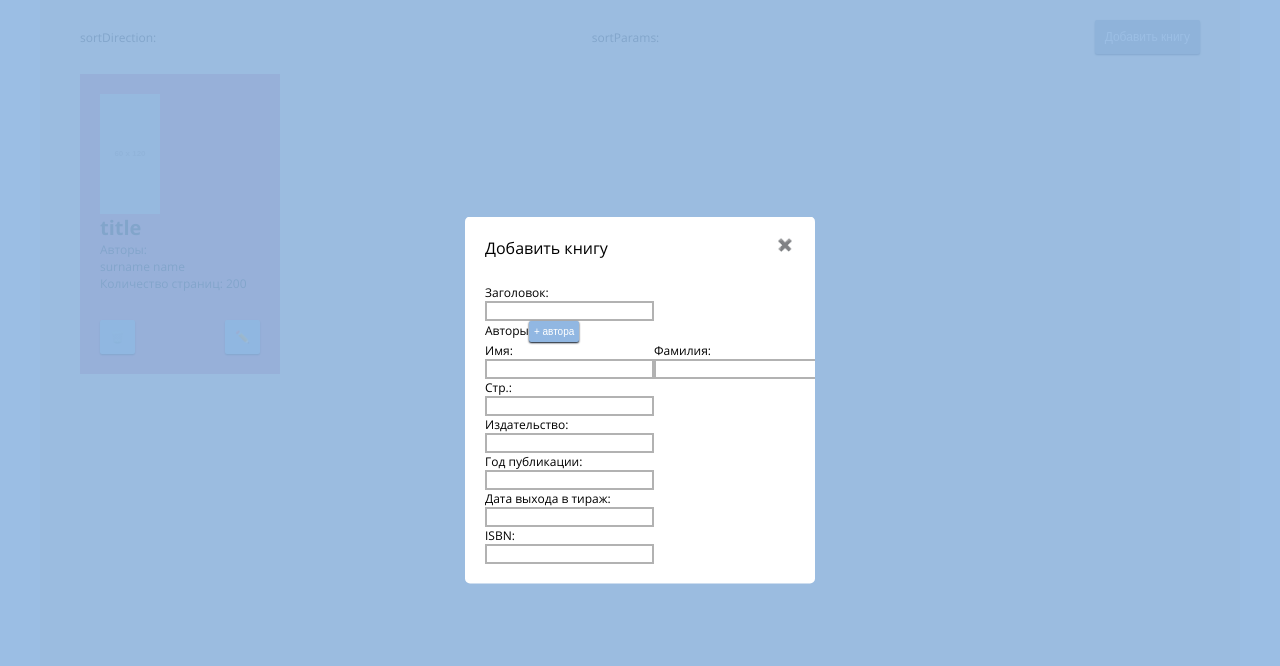
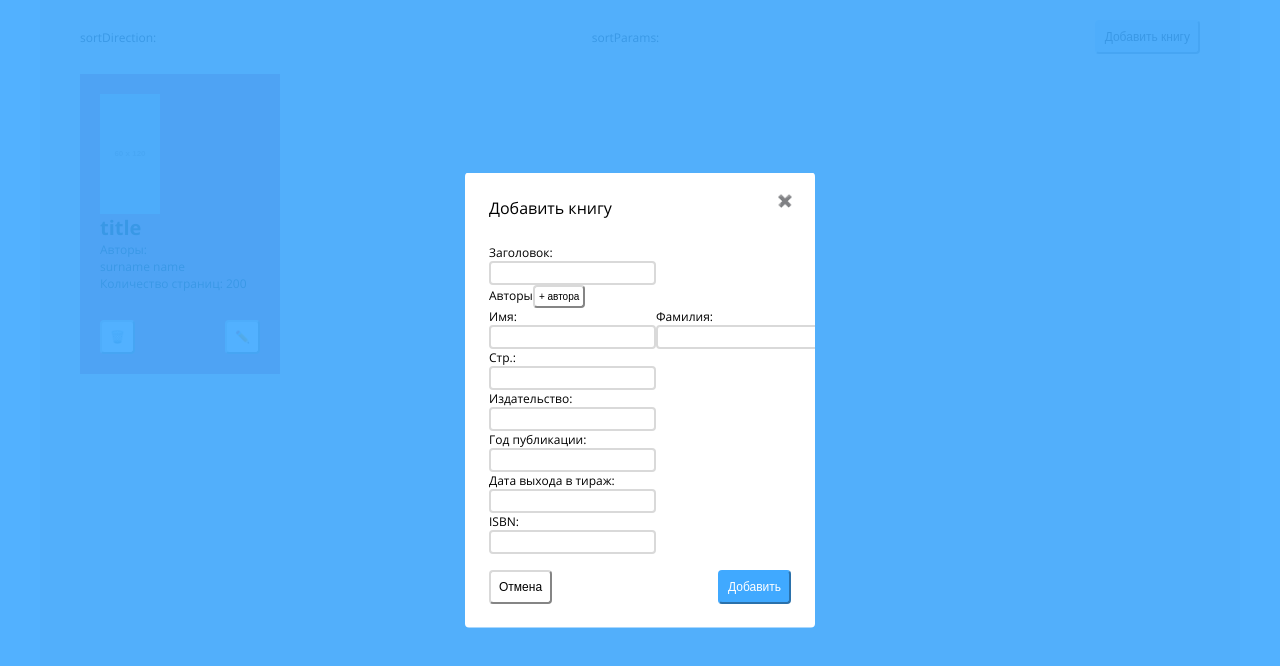
Before and after one commit to JulieSemenova/books_editor, a React (Create React App) app: page / in a window 1280 px wide. Both pictures are taken after a click on the button "Добавить книгу". Shown: the top 666 px of the page. Built offline with nearby package versions, Linux system fonts and the light colour scheme.

Commit message:
💄 improvement styles for button, input

```diff
--- a/src/components/AddBookForm/AddBookForm.scss
+++ b/src/components/AddBookForm/AddBookForm.scss
@@ -8,4 +8,11 @@
       align-items: flex-end;
     }
   }
+
+  &_buttons {
+    display: flex;
+    justify-content: space-between;
+    align-items: center;
+    margin-top: $d_normal;
+  }
 }
--- a/src/components/AddBookForm/AddBookForm.tsx
+++ b/src/components/AddBookForm/AddBookForm.tsx
@@ -35,7 +35,9 @@ class AddBookForm extends Component<{}, State> {
     this.setState({ ...this.state, authors: authorsNew });
   };
 
-  private addAuthor = () => {
+  private addAuthor = (e: any) => {
+    e.preventDefault();
+
     const author = {
       name: '',
       surname: '',
@@ -47,7 +49,8 @@ class AddBookForm extends Component<{}, State> {
     });
   };
 
-  private removeAuthor = (deletedIndex: number) => {
+  private removeAuthor = (e: any, deletedIndex: number) => {
+    e.preventDefault();
     const newAuthorList = this.state.authors.filter(
       (author: Author, index: number) => index !== deletedIndex,
     );
@@ -62,7 +65,7 @@ class AddBookForm extends Component<{}, State> {
     const { title, authors, pages, publisher, publicationYear, editionDate, ISBN } = this.state;
 
     return (
-      <div>
+      <form>
         <Input
           label="Заголовок"
           name="title"
@@ -75,7 +78,7 @@ class AddBookForm extends Component<{}, State> {
         <div>
           <div>
             Авторы
-            <Button title="+ автора" size="small" onClick={this.addAuthor} />
+            <Button title="+ автора" size="small" onClick={(e: any) => this.addAuthor(e)} />
           </div>
           {authors.map((author: Author, index: number) => {
             return (
@@ -99,7 +102,7 @@ class AddBookForm extends Component<{}, State> {
                   onChange={this.handleChangeAuthor('surname', index)}
                 />
                 {authors.length !== 1 && (
-                  <Button title="🗑️" size="small" onClick={() => this.removeAuthor(index)} />
+                  <Button title="✖️" size="small" onClick={e => this.removeAuthor(e, index)} />
                 )}
               </div>
             );
@@ -147,7 +150,11 @@ class AddBookForm extends Component<{}, State> {
           validateFormat={fullYearValudate}
           onChange={this.handleChange('ISBN')}
         />
-      </div>
+        <div className="form_buttons">
+          <Button title="Отмена" onClick={(e: any) => e.preventDefault()} />
+          <Button title="Добавить" type="primary" onClick={(e: any) => e.preventDefault()} />
+        </div>
+      </form>
     );
   }
 }
--- a/src/components/Button/Button.scss
+++ b/src/components/Button/Button.scss
@@ -4,17 +4,14 @@
   padding: $d_small;
   text-align: center;
 
-  border-radius: 2px;
-  border: unset;
-
   font-size: $fs_normal;
   font-weight: $fw_regular;
-  color: $c_contrast;
   cursor: pointer;
-  background-color: $c_primary;
+  background-color: $c_contrast;
+  border-color: $c_secondary;
+  border-radius: $d_tiny;
 
-  box-shadow: 0 1px 2px 0 #020e1e;
-  transition-property: background-color, box-shadow;
+  transition-property: background-color;
   transition-timing-function: $easing;
   transition-duration: $duration;
 
@@ -25,13 +22,22 @@
   }
 
   &:disabled {
-    background-color: rgba($c_primary, 0.32);
+    background-color: #f5f5f5;
+    color: rgba($c_contrast, 0.32);
     cursor: default;
   }
 
-  &:active,
-  &:disabled {
-    box-shadow: unset;
+  &--primary {
+    background-color: $c_primary;
+    border-color: $c_primary;
+    color: $c_contrast;
+
+    &:hover,
+    &:focus,
+    &:active {
+      background-color: rgba($c_primary, 0.8);
+      border-color: rgba($c_primary, 0.8);
+    }
   }
 
   &--small {
--- a/src/components/Button/Button.tsx
+++ b/src/components/Button/Button.tsx
@@ -8,6 +8,7 @@ interface Props {
   onClick: (e: React.MouseEvent<HTMLButtonElement>) => void;
   disabled?: boolean;
   size?: 'small' | 'default';
+  type?: 'primary' | 'default';
 }
 
 const Button: React.StatelessComponent<Props> = ({
@@ -17,6 +18,7 @@ const Button: React.StatelessComponent<Props> = ({
   className,
   disabled,
   size,
+  type,
 }: Props): JSX.Element => {
   const combinedClassName = ['button'];
 
@@ -25,6 +27,10 @@ const Button: React.StatelessComponent<Props> = ({
   }
   if (size && size !== 'default') {
     combinedClassName.push(`button--${size}`);
+  }
+
+  if (type && type !== 'default') {
+    combinedClassName.push(`button--${type}`);
   }
 
   return (
--- a/src/components/Input/Input.scss
+++ b/src/components/Input/Input.scss
@@ -4,16 +4,17 @@
   display: block;
   height: $d_xnormal;
   padding: 0 $d_tiny;
-  border: 2px rgba($c_main, 0.3) solid;
+  border-radius: $d_tiny;
+  border: 2px $c_secondary solid;
   font-size: $fs_normal;
   cursor: pointer;
 
   &:focus {
-    border-color: $c_info;
-    outline: none;
+    border-color: $c_primary;
+    box-shadow: 0 0 0 2px rgba($c_primary, 0.2);
   }
   &:hover {
-    border-color: rgba($c_main, 0.5);
+    border-color: $c_primary;
   }
 
   &_container {
--- a/src/styles/vars.scss
+++ b/src/styles/vars.scss
@@ -3,8 +3,8 @@ $c_main: #000000;
 $c_contrast: #ffffff;
 $c_warn: #ff0638;
 $c_success: #81e61b;
-$c_primary: #91b7e2;
-$c_secondary: #818c9b;
+$c_primary: #40a9ff;
+$c_secondary: #d9d9d9;
 $c_info: #ffdb4d;
 
 // FONT SIZES
@@ -19,11 +19,11 @@ $fw_regular: 400;
 $fw_bold: 700;
 
 // DIMENSIONS
-$d_tiny: 5px;
-$d_small: 10px;
-$d_normal: 15px;
-$d_xnormal: 20px;
-$d_medium: 40px;
+$d_tiny: 4px;
+$d_small: 8px;
+$d_normal: 16px;
+$d_xnormal: 24px;
+$d_medium: 32px;
 
 // BREAKPOINTS
 $lg: 1200px;
```
